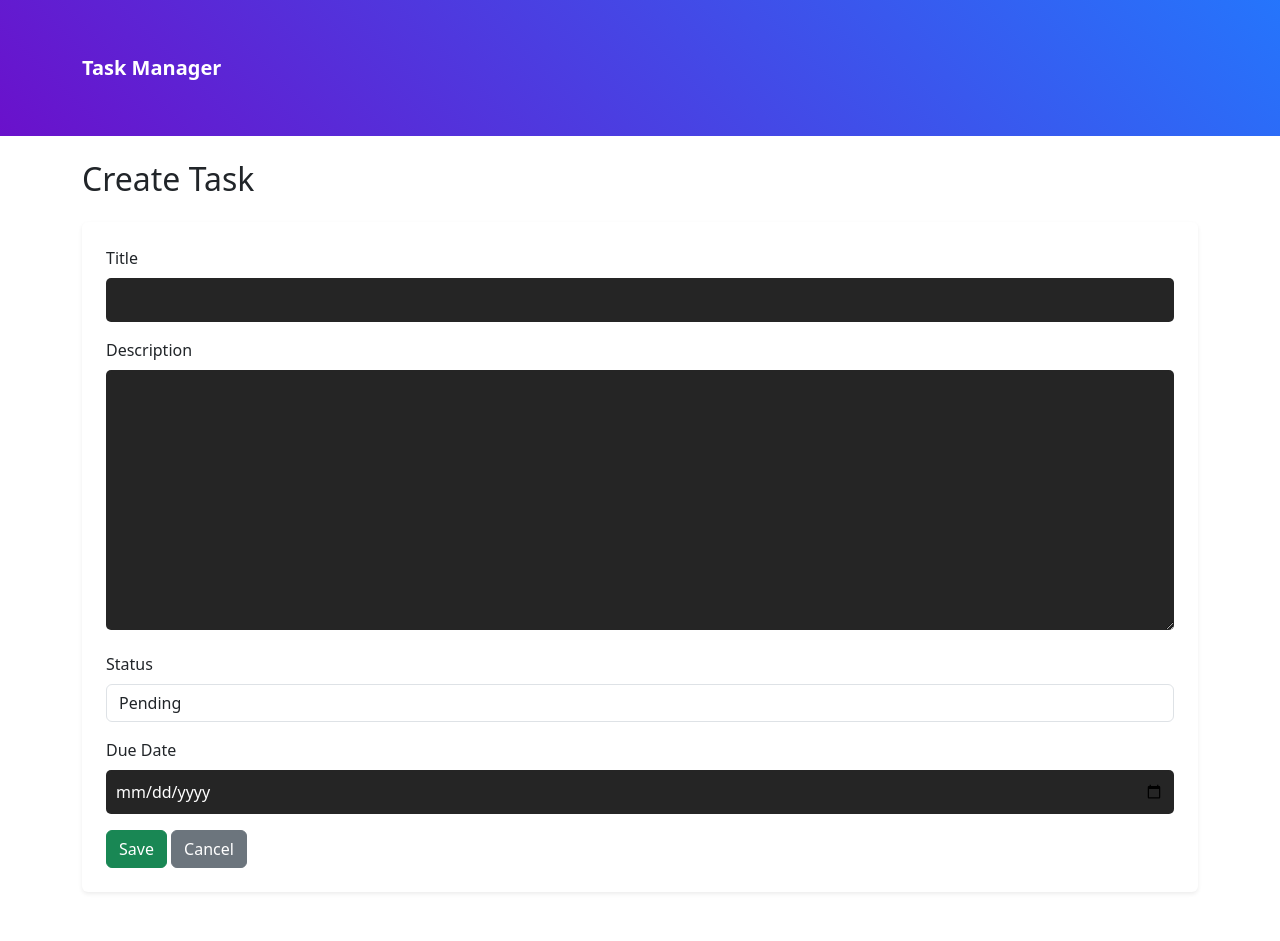
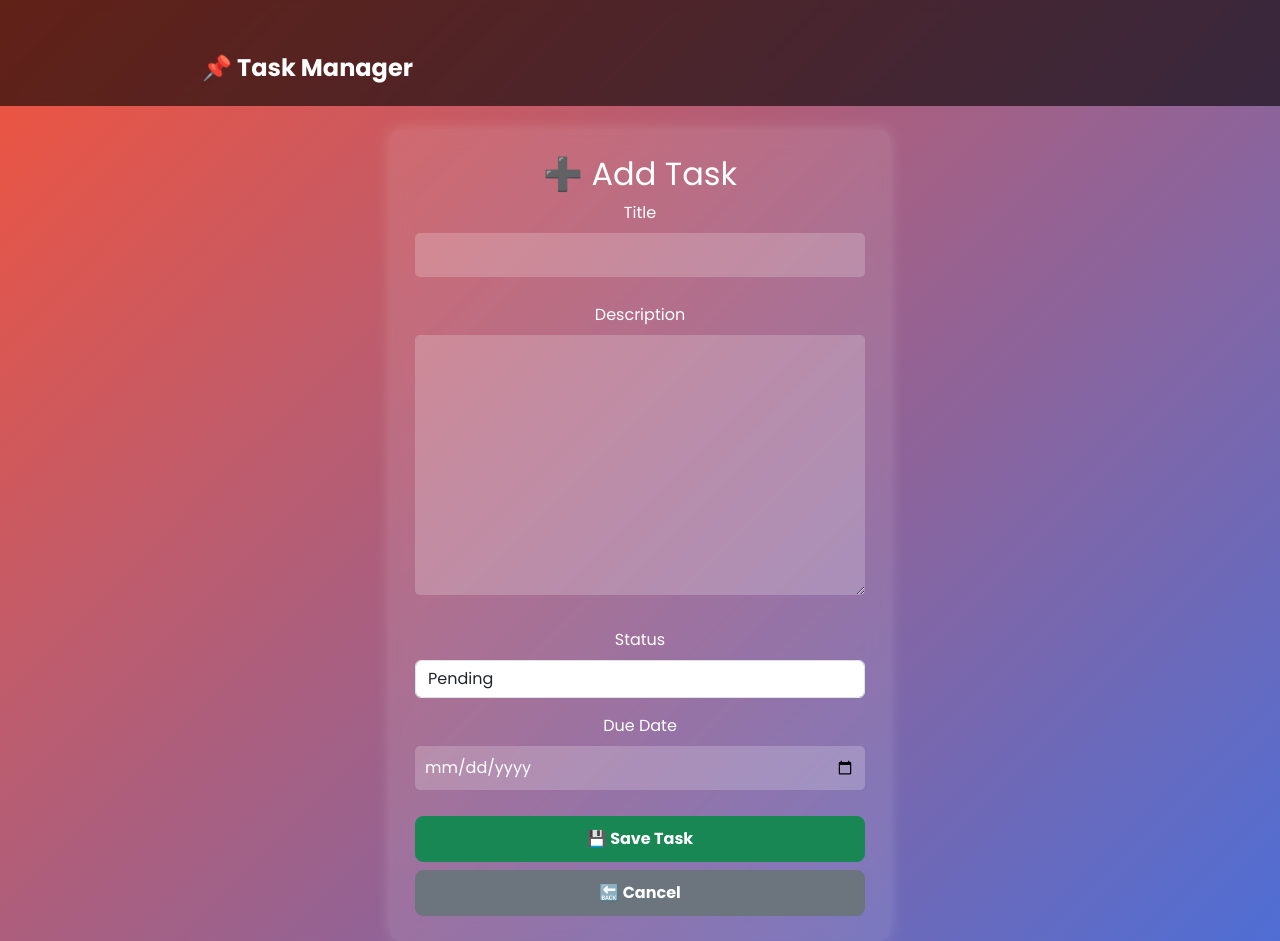
Before and after one commit to loayAlzaben1/Django_Project, a Django app: page /create/ in a window 1280 px wide. Before the commit the page ends 893 px from the top, so only its background shows below. Run offline with Django 5.2, Linux system fonts and the light colour scheme.

Commit message:
Updated styles and fixed Add Task page

```diff
--- a/tasks/static/css/styles.css
+++ b/tasks/static/css/styles.css
@@ -1,42 +1,57 @@
-/* 🌟 General Styling */
+/* 🌟 Cool Animated Background */
 body {
-    background-color: #121212; /* Dark Mode Background */
-    font-family: 'Poppins', sans-serif; /* Modern Font */
-    color: white; /* Light Text */
+    background: linear-gradient(-45deg, #6a11cb, #2575fc, #ff512f, #dd2476);
+    background-size: 400% 400%;
+    animation: gradientBG 10s ease infinite;
+    font-family: 'Poppins', sans-serif;
+    color: white;
+    min-height: 100vh;
+    display: flex;
+    flex-direction: column;
+    align-items: center;
 }
 
-.container {
-    max-width: 900px;
-    margin: 40px auto;
+/* ✨ Background Animation */
+@keyframes gradientBG {
+    0% { background-position: 0% 50%; }
+    50% { background-position: 100% 50%; }
+    100% { background-position: 0% 50%; }
 }
 
-/* 🏆 Navbar */
+/* 📌 Navbar */
 .navbar {
-    background: linear-gradient(45deg, #6a11cb, #2575fc); /* Beautiful Gradient */
+    background: rgba(0, 0, 0, 0.6);
     padding: 15px;
+    backdrop-filter: blur(5px);
+    width: 100%;
 }
 
 .navbar-brand {
-    font-size: 22px;
+    font-size: 24px;
     font-weight: bold;
 }
 
-/* 📌 Table Styling */
+/* 📜 Centered Page Content */
+.container {
+    max-width: 900px;
+    margin-top: 30px;
+}
+
+/* 🏆 Table Styling */
 .table {
-    background: #1e1e1e;
-    color: white;
+    background: rgba(255, 255, 255, 0.1);
     border-radius: 10px;
     overflow: hidden;
-    box-shadow: 0px 0px 10px rgba(0, 0, 0, 0.5);
+    backdrop-filter: blur(10px);
 }
 
 .table th {
-    background-color: #333;
-    color: #ffcc00; /* Gold Titles */
+    background-color: rgba(255, 255, 255, 0.2);
+    color: #ffcc00;
 }
 
 .table td {
-    background-color: #252525;
+    background-color: rgba(255, 255, 255, 0.1);
 }
 
 /* 🔘 Buttons */
@@ -44,6 +59,7 @@ body {
     border-radius: 8px;
     transition: all 0.3s ease-in-out;
     font-weight: bold;
+    padding: 10px 15px;
 }
 
 .btn:hover {
@@ -58,37 +74,43 @@ body {
 }
 
 .badge-pending {
-    background-color: #ffcc00; /* Yellow for Pending */
+    background-color: #ffcc00;
     color: black;
 }
 
 .badge-progress {
-    background-color: #007bff; /* Blue for In Progress */
+    background-color: #007bff;
     color: white;
 }
 
 .badge-completed {
-    background-color: #28a745; /* Green for Completed */
+    background-color: #28a745;
     color: white;
 }
 
-/* 📜 Form Styling */
-form {
-    background: #1e1e1e;
-    padding: 20px;
-    border-radius: 8px;
-    box-shadow: 0px 0px 15px rgba(0, 0, 0, 0.5);
+/* 📜 Beautiful Form Styling */
+.form-container {
+    background: rgba(255, 255, 255, 0.1);
+    padding: 25px;
+    border-radius: 10px;
+    max-width: 500px;
+    margin: auto;
+    backdrop-filter: blur(10px);
+    box-shadow: 0px 0px 15px rgba(255, 255, 255, 0.2);
+    text-align: center;
 }
 
+/* 🌟 Form Input Styling */
 form input,
 form select,
 form textarea {
-    background: #252525;
+    background: rgba(255, 255, 255, 0.2);
     color: white;
     border: none;
     padding: 10px;
     border-radius: 5px;
     width: 100%;
+    margin-bottom: 10px;
 }
 
 form input:focus,
@@ -97,3 +119,18 @@ form textarea:focus {
     outline: none;
     box-shadow: 0px 0px 5px rgba(255, 255, 255, 0.5);
 }
+
+/* 📌 Center the Buttons */
+.w-100 {
+    display: block;
+    width: 100%;
+}
+
+/* 🌟 Footer */
+.footer {
+    text-align: center;
+    margin-top: auto;
+    padding: 20px;
+    background: rgba(0, 0, 0, 0.3);
+    width: 100%;
+}
--- a/tasks/templates/tasks/base.html
+++ b/tasks/templates/tasks/base.html
@@ -1,4 +1,4 @@
-{% load static %}  <!-- ✅ Load static files -->
+{% load static %}
 
 <!DOCTYPE html>
 <html lang="en">
@@ -7,14 +7,17 @@
     <meta name="viewport" content="width=device-width, initial-scale=1.0">
     <title>Task Manager</title>
 
-    <!-- ✅ Link to static CSS -->
+    <!-- Bootstrap 5 CSS -->
+    <link rel="stylesheet" href="https://cdn.jsdelivr.net/npm/bootstrap@5.3.0/dist/css/bootstrap.min.css">
+    <!-- Custom CSS -->
     <link rel="stylesheet" href="{% static 'css/styles.css' %}">
-    <link rel="stylesheet" href="https://cdn.jsdelivr.net/npm/bootstrap@5.3.0/dist/css/bootstrap.min.css">
+    <!-- Google Font -->
+    <link href="https://fonts.googleapis.com/css2?family=Poppins:wght@300;400;700&display=swap" rel="stylesheet">
 </head>
 <body>
-    <nav class="navbar navbar-dark bg-dark">
+    <nav class="navbar navbar-dark">
         <div class="container">
-            <a class="navbar-brand" href="{% url 'task_list' %}">Task Manager</a>
+            <a class="navbar-brand" href="{% url 'task_list' %}">📌 Task Manager</a>
         </div>
     </nav>
 
--- a/tasks/templates/tasks/task_form.html
+++ b/tasks/templates/tasks/task_form.html
@@ -1,8 +1,9 @@
 {% extends 'tasks/base.html' %}
 
 {% block content %}
-    <h2 class="mb-4">{% if form.instance.pk %}Edit{% else %}Create{% endif %} Task</h2>
-    <form method="POST" class="bg-white p-4 rounded shadow-sm">
+    <div class="form-container">
+        <h2 class="text-center">{% if form.instance.pk %}✏️ Edit Task{% else %}➕ Add Task{% endif %}</h2>
+        <form method="POST">
             {% csrf_token %}
             <div class="mb-3">
                 <label class="form-label">Title</label>
@@ -20,7 +21,8 @@
                 <label class="form-label">Due Date</label>
                 {{ form.due_date }}
             </div>
-        <button type="submit" class="btn btn-success">Save</button>
-        <a href="{% url 'task_list' %}" class="btn btn-secondary">Cancel</a>
+            <button type="submit" class="btn btn-success w-100">💾 Save Task</button>
+            <a href="{% url 'task_list' %}" class="btn btn-secondary w-100 mt-2">🔙 Cancel</a>
         </form>
+    </div>
 {% endblock %}
```
Also changed, not shown: db.sqlite3. Lines whose indentation alone changed are shown as unchanged.
